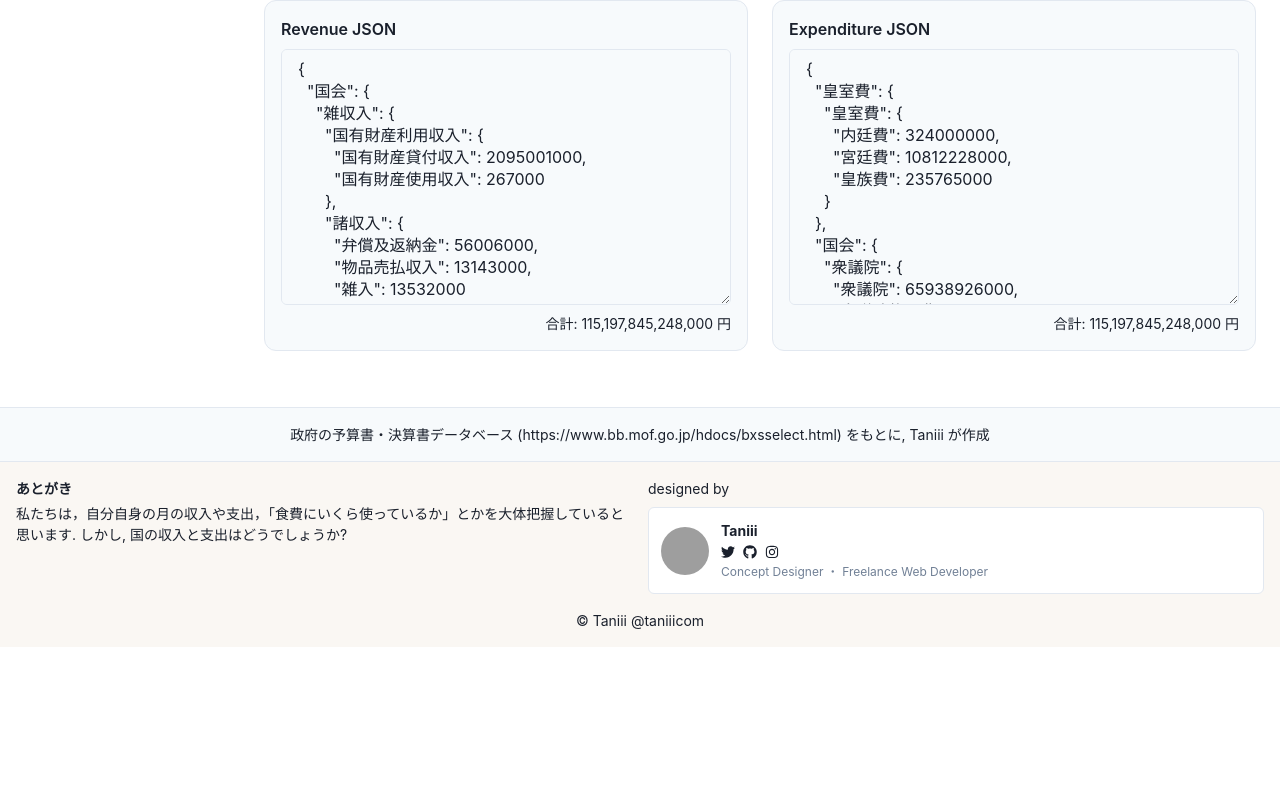
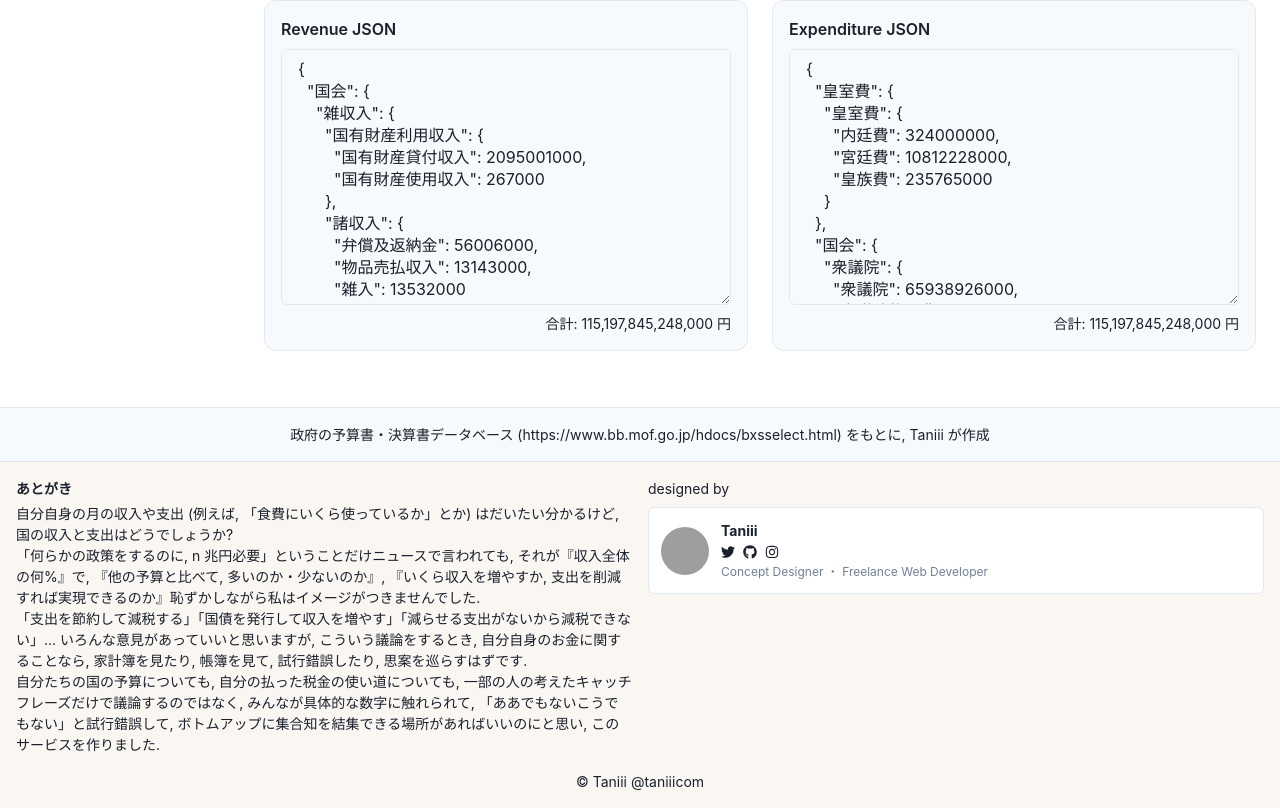
Before and after one commit to taniiicom/yosan-org, a Next.js app in the folder front/: page / in a window 1280 px wide. Shown: the part 1780-2588 px from the top of the page. Before the commit the page ends 2427 px from the top, so only its background shows below. Built offline with nearby package versions, Linux system fonts and the light colour scheme; grey boxes are pictures that could not be loaded.

Commit message:
Update afterword text

```diff
--- a/front/src/components/Footer.tsx
+++ b/front/src/components/Footer.tsx
@@ -41,8 +41,14 @@ export default function Footer() {
             <Text fontWeight="bold" mb={1}>
               あとがき
             </Text>
-            <Text fontSize="sm">
-              私たちは，自分自身の月の収入や支出，「食費にいくら使っているか」とかを大体把握していると思います. しかし, 国の収入と支出はどうでしょうか?
+            <Text fontSize="sm" whiteSpace="pre-line">
+              自分自身の月の収入や支出 (例えば, 「食費にいくら使っているか」とか) はだいたい分かるけど, 国の収入と支出はどうでしょうか?
+              {"\n"}
+              「何らかの政策をするのに, n 兆円必要」ということだけニュースで言われても, それが『収入全体の何%』で, 『他の予算と比べて, 多いのか・少ないのか』, 『いくら収入を増やすか, 支出を削減すれば実現できるのか』恥ずかしながら私はイメージがつきませんでした.
+              {"\n"}
+              「支出を節約して減税する」「国債を発行して収入を増やす」「減らせる支出がないから減税できない」... いろんな意見があっていいと思いますが, こういう議論をするとき, 自分自身のお金に関することなら, 家計簿を見たり, 帳簿を見て, 試行錯誤したり, 思案を巡らすはずです.
+              {"\n"}
+              自分たちの国の予算についても, 自分の払った税金の使い道についても, 一部の人の考えたキャッチフレーズだけで議論するのではなく, みんなが具体的な数字に触れられて, 「ああでもないこうでもない」と試行錯誤して, ボトムアップに集合知を結集できる場所があればいいのにと思い, このサービスを作りました.
             </Text>
           </Box>
           <Box textAlign="left">
```
